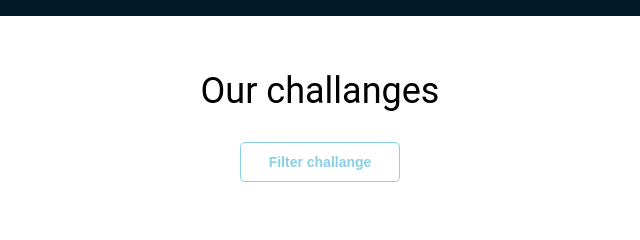
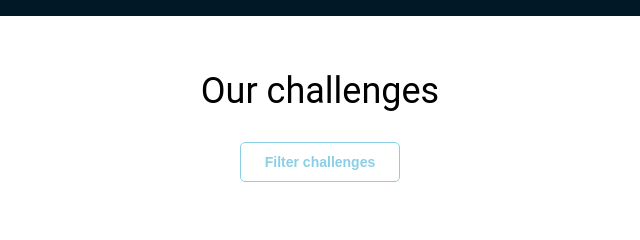
Before and after one commit to ElisyanBot/ESC_groupFour, a website with bundled scripts: page src/Pages/challengesPage.html in a window 1280 px wide. Shown: the part 144-384 px from the top of the page, 320-960 px from the left. Built offline with nearby package versions, Linux system fonts and the light colour scheme; no server answers.

Commit message:
Spelling

```diff
--- a/src/Pages/challengesPage.html
+++ b/src/Pages/challengesPage.html
@@ -40,8 +40,8 @@
     <main>
         <section id="filter-section">
             <!-- filter sections goes here -->
-            <h2>Our challanges</h2>
-            <button id="open-filter-btn" class="third-btn"> Filter challange</button>
+            <h2>Our challenges</h2>
+            <button id="open-filter-btn" class="third-btn"> Filter challenges</button>
         </section>
 
         <!-- ================ no matches container =================== -->
```
